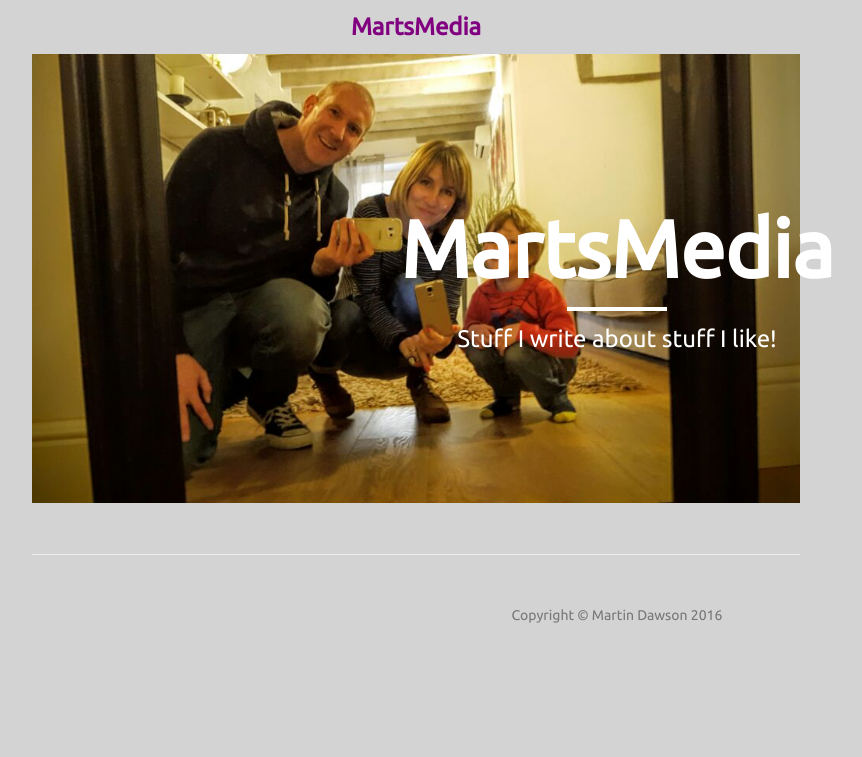
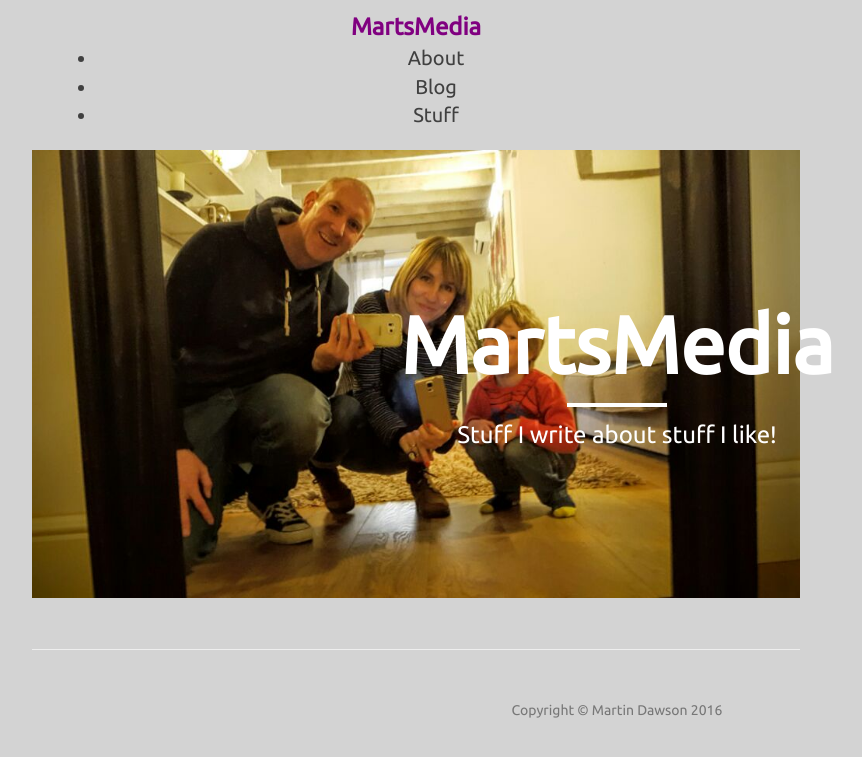
Before and after one commit to dawsino/dawsino.github.io, a Jekyll site: the page built from altindex.html, in a window 1280 px wide. Shown: the top 757 px of the page, without its empty margins (224-1086 px from the left). Built offline with Jekyll 4.4.1, drawn with Linux system fonts in a browser that asks for light colours; nearby versions of some CDN libraries.

Commit message:
Update nav2.html

```diff
--- a/_includes/nav2.html
+++ b/_includes/nav2.html
@@ -1,3 +1,8 @@
 <div class="logo-wrapper">
    <a class="logo" href="\">MartsMedia</a>
+   <ul class="menu">
+      <li><a href="#">About</a></li>
+      <li><a href="#">Blog</a></li>
+      <li><a href="#">Stuff</a></li>
+   </ul>
 </div>
```
